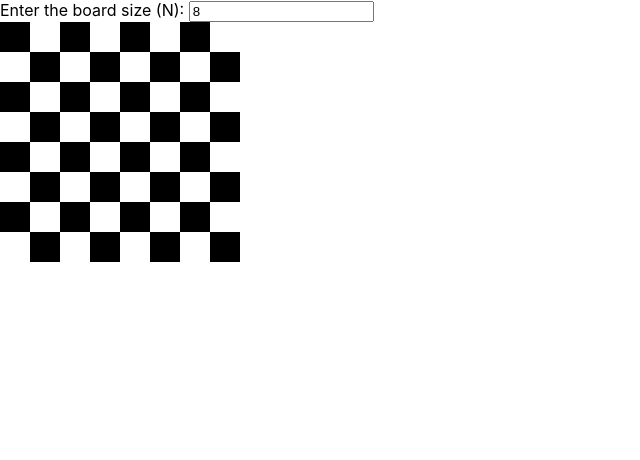
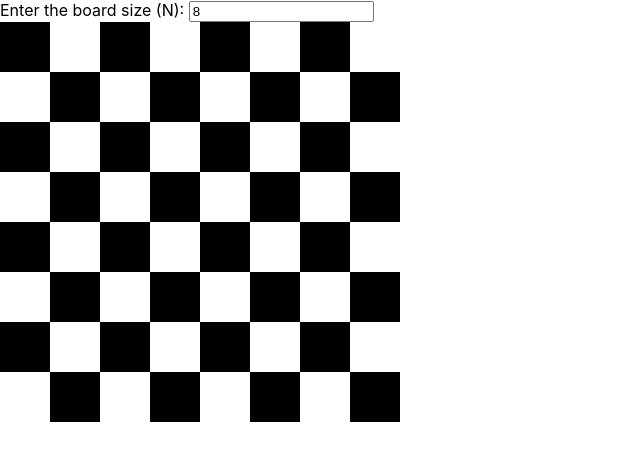
Before and after one commit to jshamoo/checkered-board, a React (Create React App) app: page / in a window 1280 px wide. Shown: the top 460 px of the page, without its empty margins (0-640 px from the left). Built offline with nearby package versions, Linux system fonts and the light colour scheme.

Commit message:
made the cube bigger visually

```diff
--- a/src/App.css
+++ b/src/App.css
@@ -1,12 +1,11 @@
-
 
 .row {
   display: flex;
 }
 
 .cube {
-  height: 30px;
-  width: 30px;
+  height: 50px;
+  width: 50px;
 }
 
 .row:nth-of-type(odd) .cube:nth-of-type(odd) {
```
